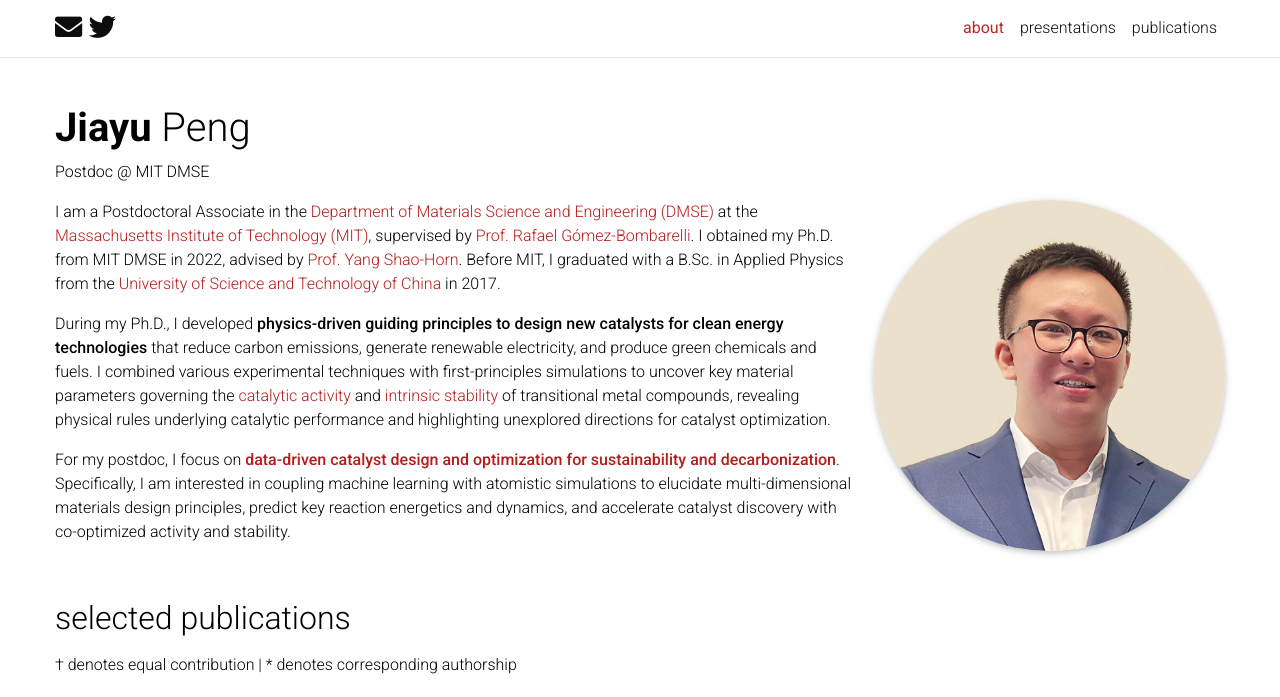
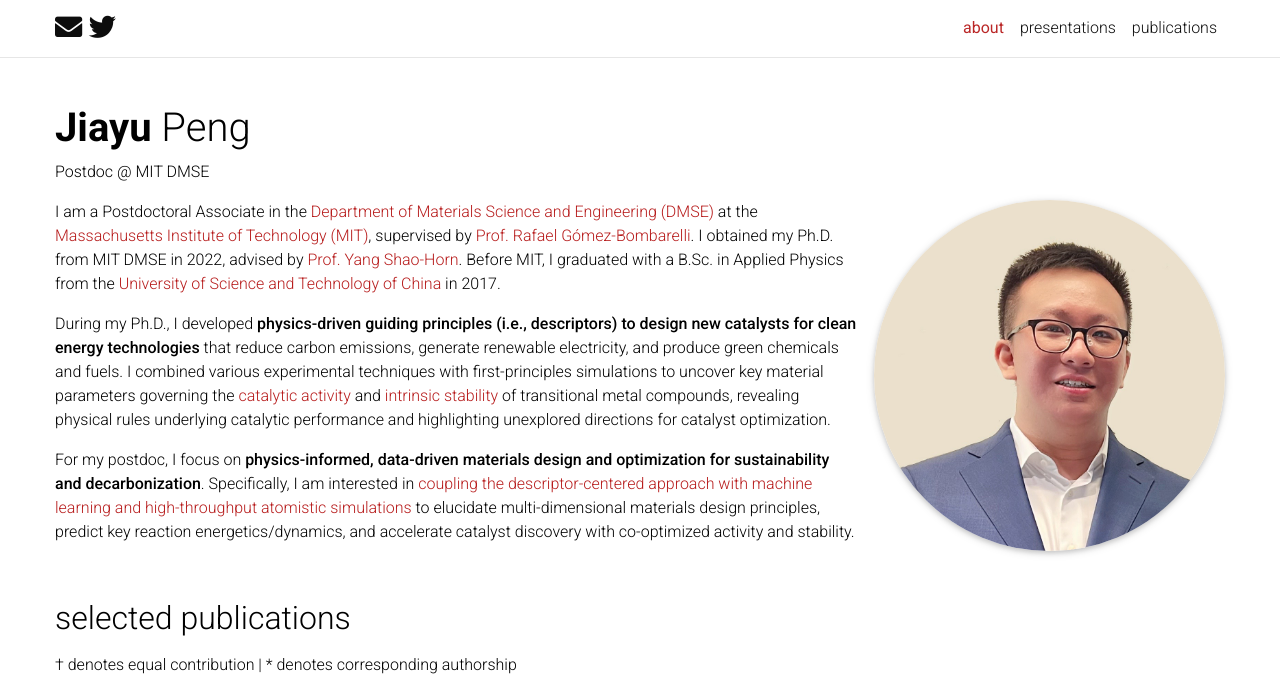
Before and after one commit to jypeng95/jypeng95.github.io, a Jekyll site: the page built from _pages/about.md, in a window 1280 px wide and 952 px high, cut to the strip 0-697 px from the top of the window. Built offline with Jekyll 4.4.1, drawn with Linux system fonts in a browser that asks for light colours; a style sheet for code colours, icons or effects is not loaded.

Commit message:
Update bio

```diff
--- a/_pages/about.md
+++ b/_pages/about.md
@@ -18,6 +18,6 @@ social: false  # includes social icons at the bottom of the page
 
 I am a Postdoctoral Associate in the [Department of Materials Science and Engineering (DMSE)](https://dmse.mit.edu/) at the [Massachusetts Institute of Technology (MIT)](https://www.mit.edu/), supervised by [Prof. Rafael Gómez-Bombarelli](https://gomezbombarelli.mit.edu/). I obtained my Ph.D. from MIT DMSE in 2022, advised by [Prof. Yang Shao-Horn](https://www.rle.mit.edu/eel/). Before MIT, I graduated with a B.Sc. in Applied Physics from the [University of Science and Technology of China](https://en.ustc.edu.cn/) in 2017.
 
-During my Ph.D., I developed **physics-driven guiding principles to design new catalysts for clean energy technologies** that reduce carbon emissions, generate renewable electricity, and produce green chemicals and fuels. I combined various experimental techniques with first-principles simulations to uncover key material parameters governing the [catalytic activity](https://doi.org/10.1038/s41563-022-01199-0) and [intrinsic stability](https://doi.org/10.1021/acs.chemmater.2c01233) of transitional metal compounds, revealing physical rules underlying catalytic performance and highlighting unexplored directions for catalyst optimization.
+During my Ph.D., I developed **physics-driven guiding principles (i.e., descriptors) to design new catalysts for clean energy technologies** that reduce carbon emissions, generate renewable electricity, and produce green chemicals and fuels. I combined various experimental techniques with first-principles simulations to uncover key material parameters governing the [catalytic activity](https://doi.org/10.1038/s41563-022-01199-0) and [intrinsic stability](https://doi.org/10.1021/acs.chemmater.2c01233) of transitional metal compounds, revealing physical rules underlying catalytic performance and highlighting unexplored directions for catalyst optimization.
 
-For my postdoc, I focus on **[data-driven catalyst design and optimization for sustainability and decarbonization](https://doi.org/10.1038/s41578-022-00466-5)**. Specifically, I am interested in coupling machine learning with atomistic simulations to elucidate multi-dimensional materials design principles, predict key reaction energetics and dynamics, and accelerate catalyst discovery with co-optimized activity and stability.
+For my postdoc, I focus on **physics-informed, data-driven materials design and optimization for sustainability and decarbonization**. Specifically, I am interested in [coupling the descriptor-centered approach with machine learning and high-throughput atomistic simulations](https://doi.org/10.1038/s41578-022-00466-5) to elucidate multi-dimensional materials design principles, predict key reaction energetics/dynamics, and accelerate catalyst discovery with co-optimized activity and stability.
```
